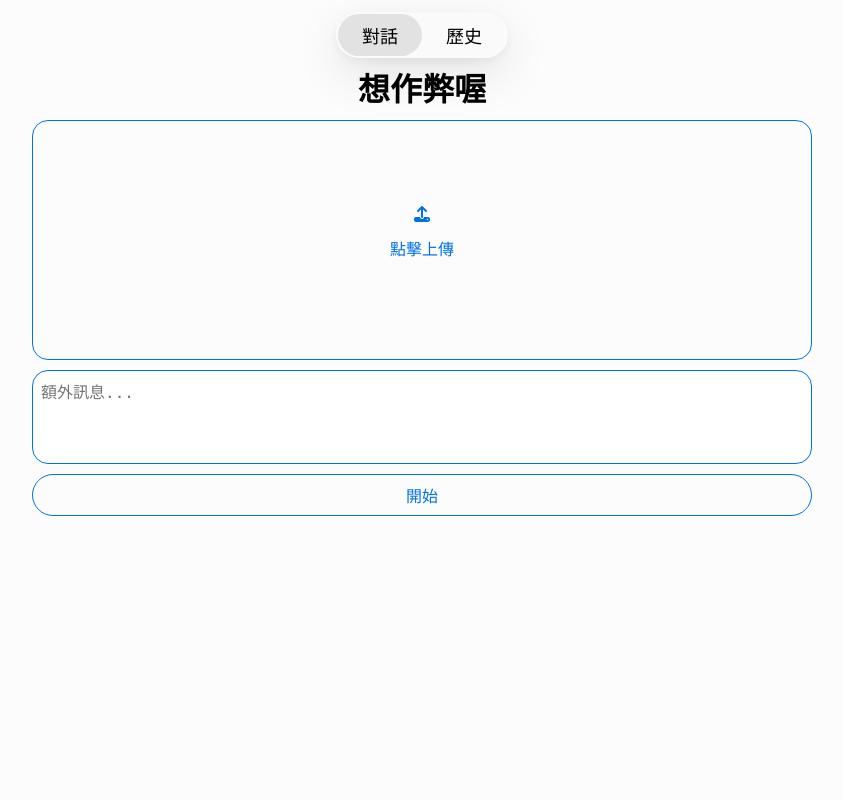
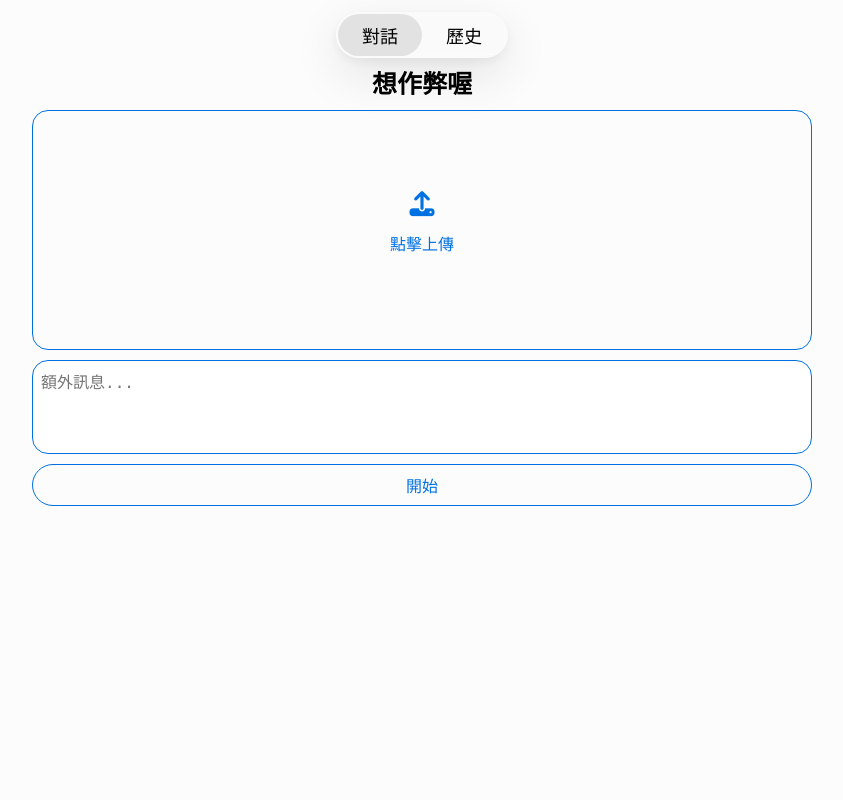
Before and after one commit to jwz0703/flask-test, a Flask app: page / in a window 1280 px wide. Shown: the whole page, without its empty margins (218-1061 px from the left). Run offline with Flask 3, Linux system fonts and the light colour scheme; some libraries are stand-ins or nearby versions.

Commit message:
change font size

```diff
--- a/static/js/marked_latex.js
+++ b/static/js/marked_latex.js
@@ -77,6 +77,7 @@
 
       /* ── 段落與正文 ───────────────────────────────── */
       .md-body p {
+        font-size: 0.75rem;
         margin: 0 0 1.2rem;
       }
 
@@ -99,10 +100,12 @@
       /* ── 清單 ─────────────────────────────────────── */
       .md-body ul,
       .md-body ol {
-        margin: 0 0 1.2rem;
+        font-size: 0.75rem;
+        margin: 0 0 0.7rem;
         padding-left: 1.6rem;
       }
       .md-body li {
+        font-size: 0.75rem;
         margin-bottom: 0.35rem;
         line-height: 1.75;
       }
--- a/templates/components/conversation_view.html
+++ b/templates/components/conversation_view.html
@@ -110,7 +110,7 @@
             margin-bottom: 4px;
         }
 </style>
-<h1>想作弊喔</h1>
+<h1 style="font-size: 1rem;">想作弊喔</h1>
 <div class="upload-zone" id="drop-zone" onclick= "$('fileInput').click()">
     <div id="uploadHint" class="upload-hint">
         <i class="fa-solid fa-upload""></i>
--- a/templates/test.html
+++ b/templates/test.html
@@ -6,6 +6,7 @@
     <title>Billy是我兒子</title>
     <link rel="stylesheet" href="https://cdnjs.cloudflare.com/ajax/libs/font-awesome/6.5.1/css/all.min.css">
     <script src="/static/js/marked_latex.js"></script>
+    <script src="/static/js/cropper_ui.js"></script>
     <style>
         :root {
             --primary-color:#0071E3;
@@ -19,6 +20,7 @@
         html {
             height: 100%;
             overflow: hidden;
+            font-size: 25px;
         }
         body {
             display: flex;
```
